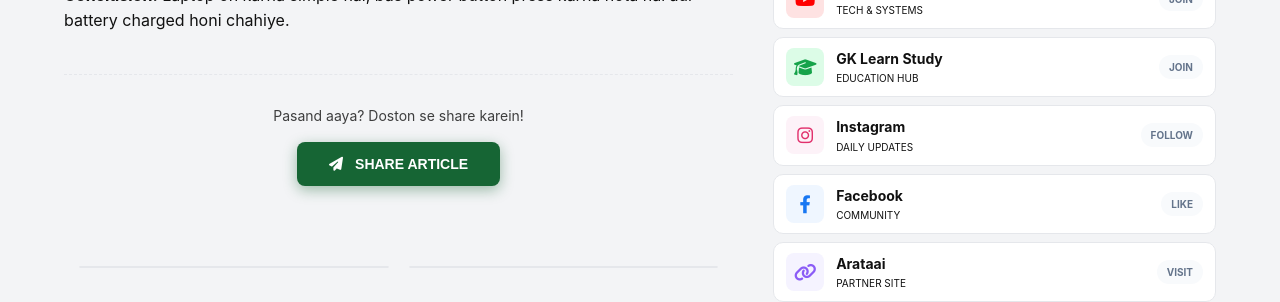
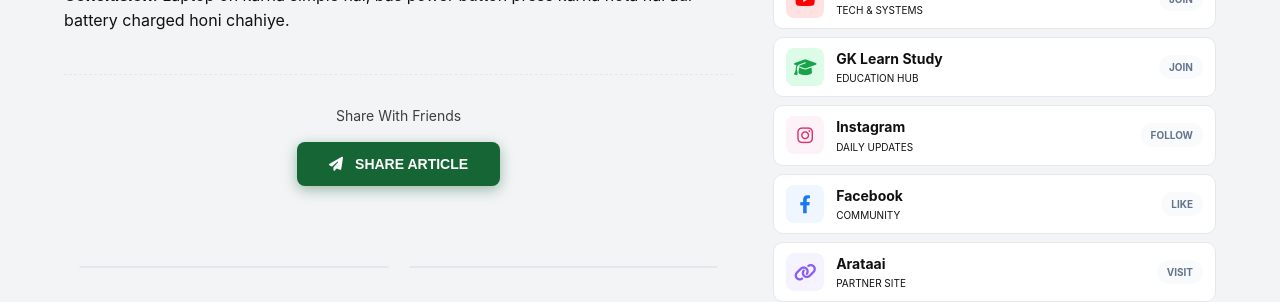
Before and after one commit to HimanshuTyagiJi/TyagiCore, a Jekyll site: the page built from laptop-on-kaise-karen.html, in a window 1280 px wide and 900 px high, scrolled down 828 px. Shown: the part 153-455 px from the top of the window. Built offline with Jekyll 4.4.1, drawn with Linux system fonts in a browser that asks for light colours.

Commit message:
Update default.html

```diff
--- a/_layouts/default.html
+++ b/_layouts/default.html
@@ -172,7 +172,7 @@
 
     {% unless page.url == "/" or page.url == "/TyagiCore/" %}
 <div class="share-wrapper">
-  <p class="share-label">Pasand aaya? Doston se share karein!</p>
+  <p class="share-label">Share With Friends</p>
   <button onclick="tyagiShare()" class="tyagi-share-btn">
     <i class="fas fa-paper-plane"></i> SHARE ARTICLE
   </button>
@@ -224,7 +224,7 @@
     {
       "title": {{ p.title | jsonify }},
       "url": {{ p.url | relative_url | jsonify }},
-      "image": "{{ p.image | default: 'https://picsum.photos/400/300' }}"
+      "image": "{{ p.image | default: 'https://tyagicore.gklearnstudy.in/assets/images/thumbnail-online-fraud.png' }}"
     }{% unless forloop.last %},{% endunless %}
     {% endfor %}
   ];
```
